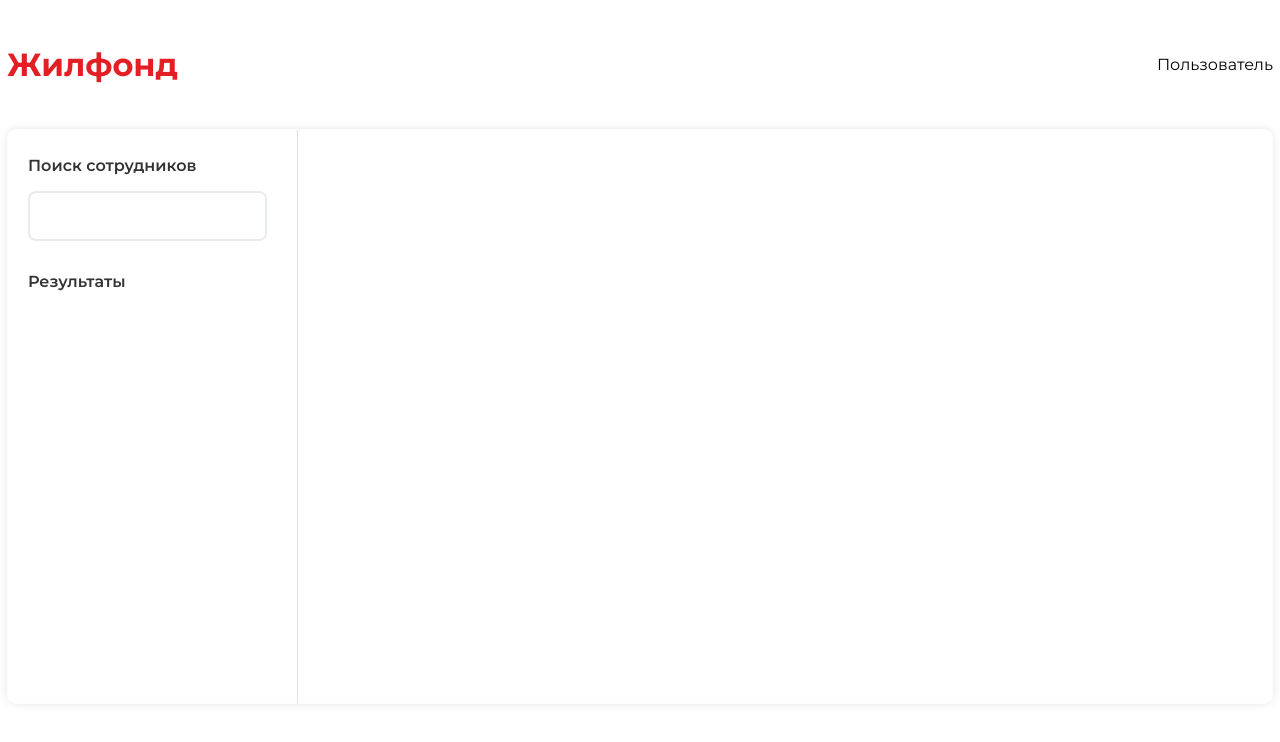
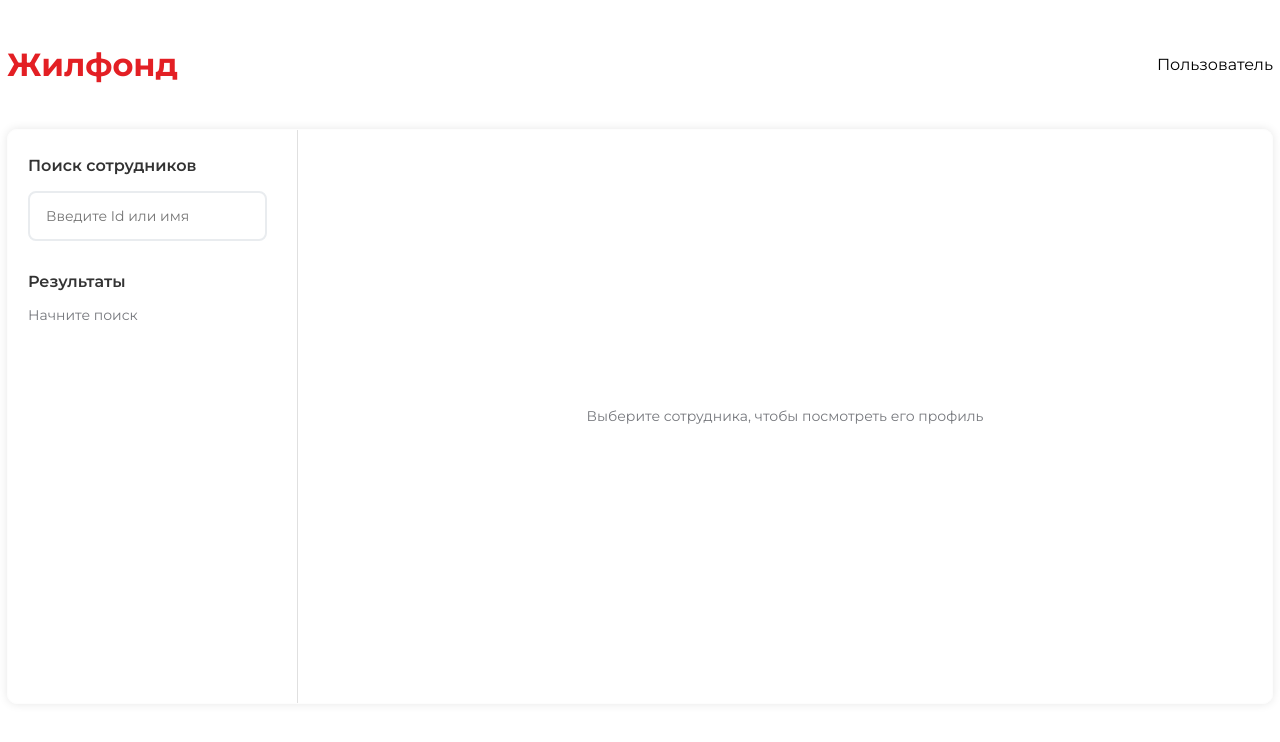
Before and after one commit to flwlss/jilfond, a React (Create React App) app: page / in a window 1280 px wide. Shown: the top 742 px of the page. Built offline with nearby package versions, Linux system fonts and the light colour scheme.

Commit message:
static screen done

```diff
--- a/src/assets/styles/sidebar.scss
+++ b/src/assets/styles/sidebar.scss
@@ -11,4 +11,10 @@
     font-weight: 600;
     margin-bottom: 14px;
   }
+
+  &__help {
+    font-size: 14px;
+    line-height: 17px;
+    color: #76787d;
+  }
 }
--- a/src/assets/styles/styles.scss
+++ b/src/assets/styles/styles.scss
@@ -1,6 +1,7 @@
 @import url("https://fonts.googleapis.com/css2?family=Bebas+Neue&family=Montserrat:ital,wght@0,100;0,200;0,300;0,400;0,500;0,600;0,700;0,800;0,900;1,100;1,200;1,300;1,400;1,500;1,600;1,700;1,800;1,900&display=swap");
 @import "./header.scss";
 @import "./sidebar.scss";
+@import "./userInfo.scss";
 
 /* Указываем box sizing */
 *,
@@ -61,7 +62,7 @@
   border: 2px solid #e9ecef;
   outline: none;
   border-radius: 8px;
-  padding: 0 24px;
+  padding: 0 16px;
   color: #76787d;
   font-size: 14px;
   margin-bottom: 30px;
--- /dev/null
+++ b/src/assets/styles/userInfo.scss
@@ -0,0 +1,13 @@
+.userInfo {
+  flex: 1;
+
+  &__help {
+    font-size: 14px;
+    line-height: 17px;
+    height: 100%;
+    color: #76787D;
+    display: flex;
+    align-items: center;
+    justify-content: center;
+  }
+}
--- a/src/components/CustomInput.tsx
+++ b/src/components/CustomInput.tsx
@@ -1,7 +1,13 @@
 import React from "react";
 
 const CustomInput = () => {
-  return <input className="customInput" type="text" />;
+  return (
+    <input
+      placeholder="Введите Id или имя "
+      className="customInput"
+      type="text"
+    />
+  );
 };
 
 export default CustomInput;
--- a/src/components/Header.tsx
+++ b/src/components/Header.tsx
@@ -4,7 +4,7 @@
   return (
     <header className="header">
       <h1 className="header__title">Жилфонд</h1>
-      <span>Пользователь</span>
+      <p>Пользователь</p>
     </header>
   );
 };
--- a/src/components/Search.tsx
+++ b/src/components/Search.tsx
@@ -1,11 +1,15 @@
 import React from "react";
 import Container from "./Container";
 import Sidebar from "./Sidebar";
+import UserInfo from "./UserInfo";
 
 const Search = () => {
   return (
     <Container>
-      <Sidebar />
+      <div style={{ display: "flex", height: "100%" }}>
+        <Sidebar />
+        <UserInfo />
+      </div>
     </Container>
   );
 };
--- a/src/components/Sidebar.tsx
+++ b/src/components/Sidebar.tsx
@@ -7,6 +7,7 @@
       <h2 className="sidebar__title">Поиск сотрудников</h2>
       <CustomInput />
       <h2 className="sidebar__title">Результаты</h2>
+      <p className="sidebar__help">Начните поиск</p>
     </div>
   );
 };
--- /dev/null
+++ b/src/components/UserInfo.tsx
@@ -0,0 +1,13 @@
+import React from "react";
+
+const UserInfo = () => {
+  return (
+    <div className="userInfo">
+      <p className="userInfo__help">
+        Выберите сотрудника, чтобы посмотреть его профиль
+      </p>
+    </div>
+  );
+};
+
+export default UserInfo;
```
